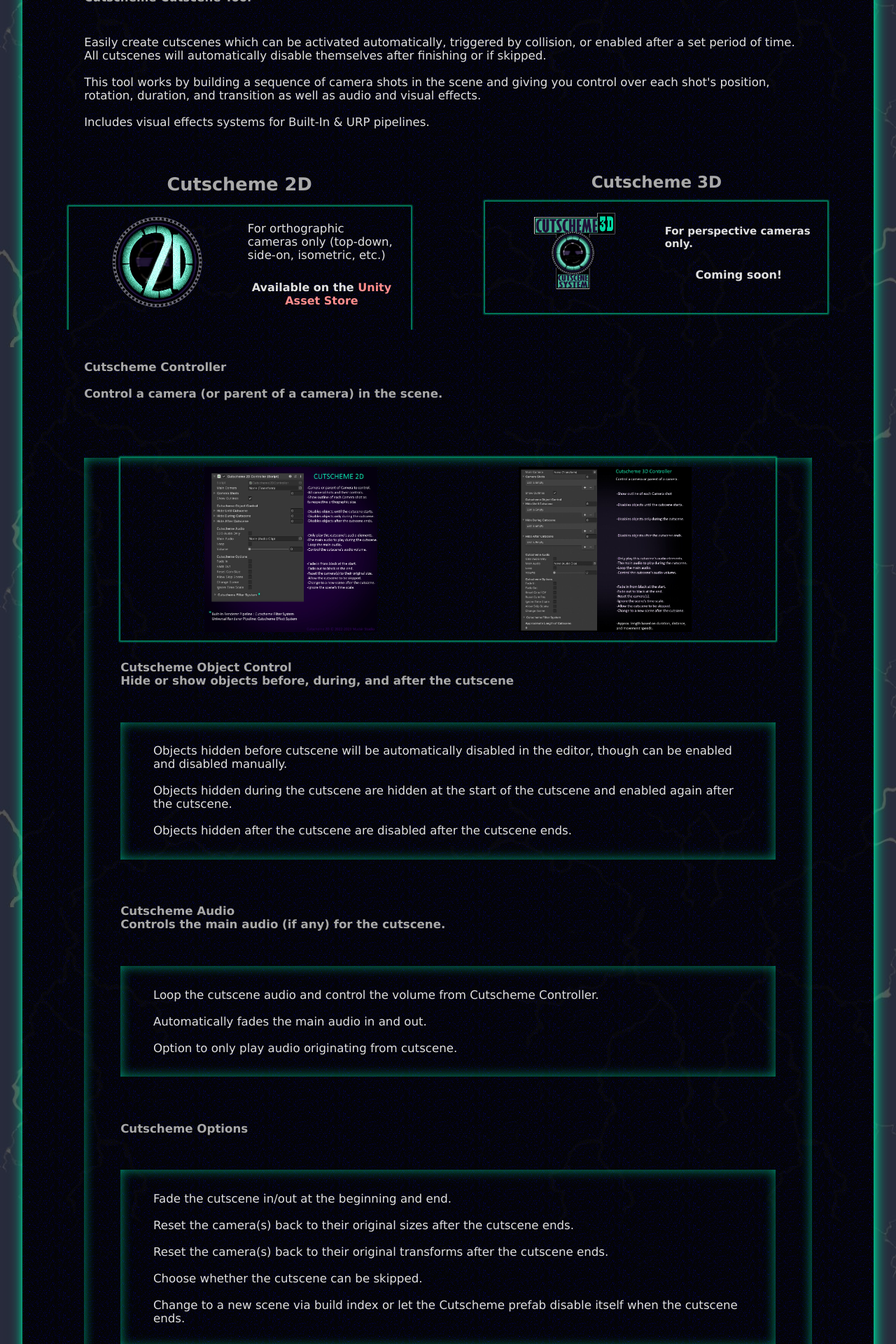
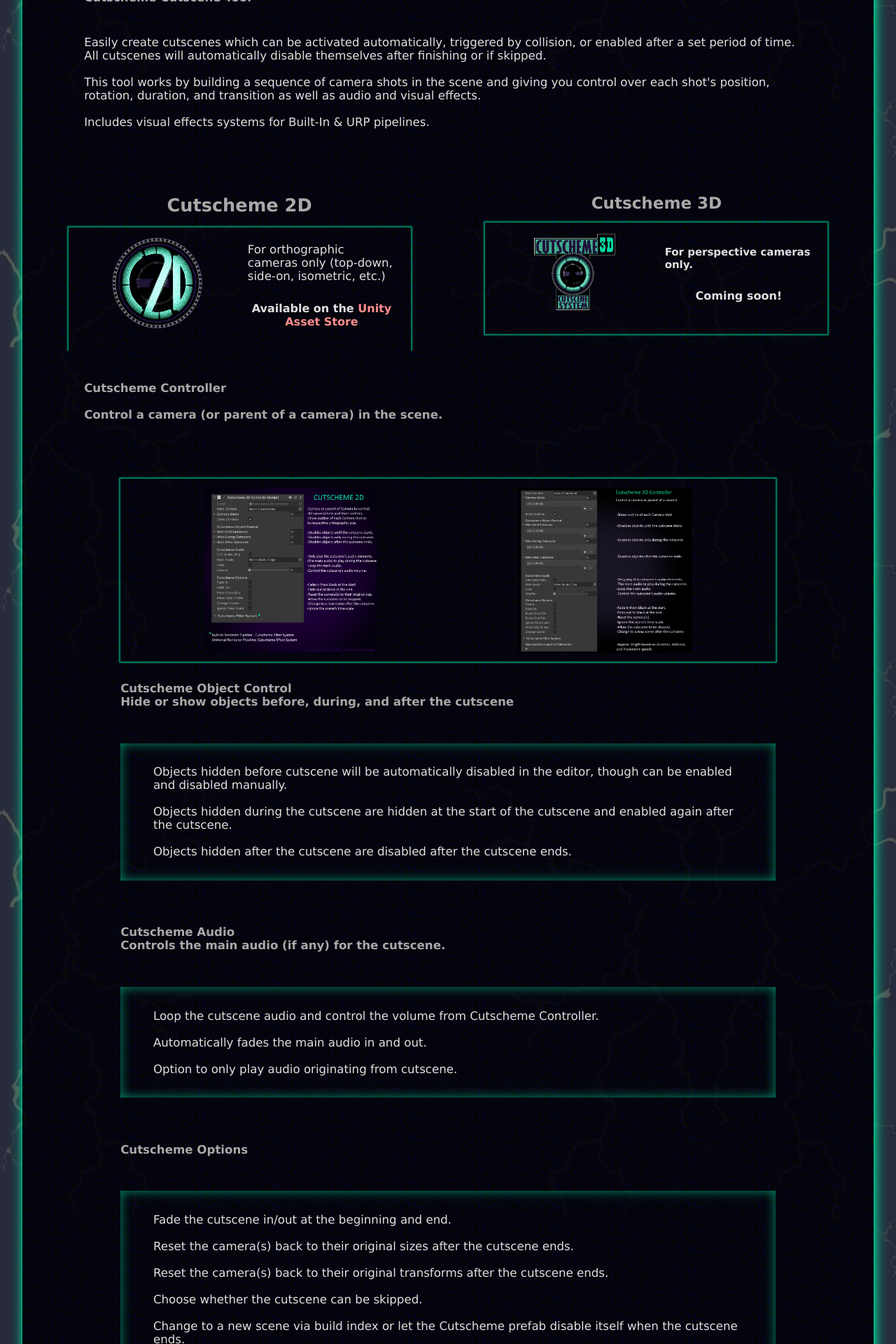
Before and after one commit to Madsir/madsirstudio.github.io, a Jekyll site: the page built from cutscheme/index.html, in a window 1280 px wide. Shown: the part 304-2224 px from the top of the page at 70% size. Built offline with Jekyll 4.4.1, drawn with Linux system fonts in a browser that asks for light colours.

Commit message:
Update index.html

```diff
--- a/cutscheme/index.html
+++ b/cutscheme/index.html
@@ -53,7 +53,6 @@
   margin-right: 5%;
   margin-top: 2%;
   margin-bottom: 2%;
-  box-shadow: inset 0px 0px 16px 0px rgba(0, 203, 145, 0.7);
 }
 .around img {
   padding-top: 0.5%;
@@ -93,7 +92,6 @@
     margin-right: 5%;
     margin-top: 2%;
     margin-bottom: 2%;
-    box-shadow: 0 0 2px 2px rgba(0, 203, 145, 0.7);
   }
   .baround{
     margin-left: 5%;
@@ -153,6 +151,8 @@
 	<br>
 	<br>
 <div class="centerdiv">
+	<br>
+	<br>
     <div class="left">
 	    <div class="split">
 	    	<h1>Cutscheme 2D</h1>
@@ -332,6 +332,9 @@
 	   </div>
 	</div>
 		</div>
+			<br>
+			<br>
+
 </div>
 </div>
 </body>
```
